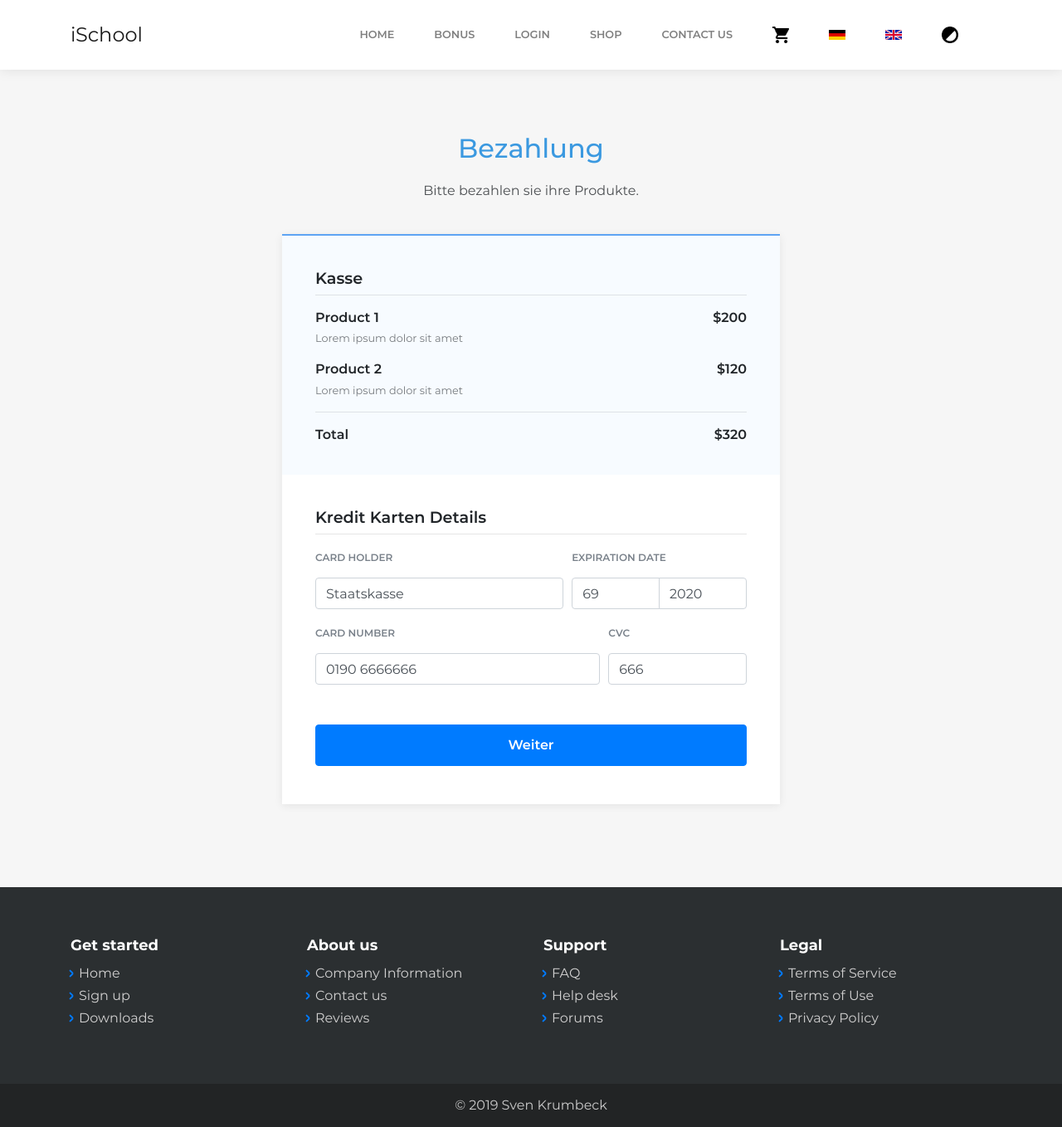
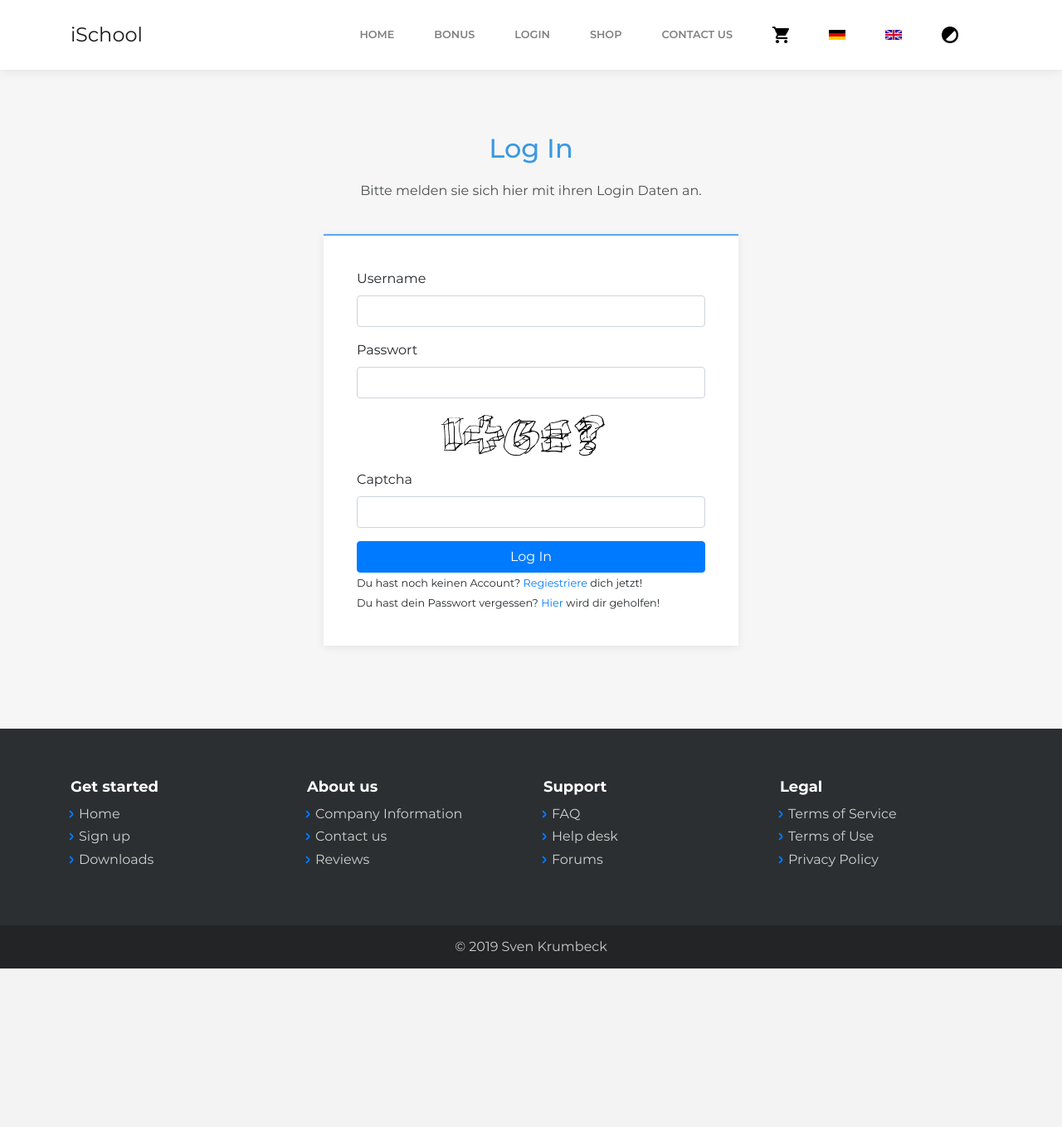
Before and after one commit to Kalzifer89/BUAN-Semesterprojekt, a PHP site: page /payment-page.php in a window 1280 px wide. Shown: the whole page at 83% size. After the commit the page ends 1167 px from the top, so only its background shows below. Run offline with PHP 8.4, Linux system fonts and the light colour scheme; data that the repository does not hold is empty.

Commit message:
Shopping Controller erweitert!

```diff
--- a/payment-page.php
+++ b/payment-page.php
@@ -1,48 +1,26 @@
-<?php include "core/header.php" ?>
-    <main class="page payment-page">
-        <section class="clean-block payment-form dark">
-            <div class="container">
-                <div class="block-heading">
-                    <h2 class="text-info">Bezahlung</h2>
-                    <p>Bitte bezahlen sie ihre Produkte.</p>
-                </div>
-                <form>
-                    <div class="products">
-                        <h3 class="title">Kasse</h3>
-                        <div class="item"><span class="price">$200</span>
-                            <p class="item-name">Product 1</p>
-                            <p class="item-description">Lorem ipsum dolor sit amet</p>
-                        </div>
-                        <div class="item"><span class="price">$120</span>
-                            <p class="item-name">Product 2</p>
-                            <p class="item-description">Lorem ipsum dolor sit amet</p>
-                        </div>
-                        <div class="total"><span>Total</span><span class="price">$320</span></div>
-                    </div>
-                    <div class="card-details">
-                        <h3 class="title">Kredit Karten Details</h3>
-                        <div class="form-row">
-                            <div class="col-sm-7">
-                                <div class="form-group"><label for="card-holder">Card Holder</label><input class="form-control" type="text" placeholder="Card Holder" value="Staatskasse"></div>
-                            </div>
-                            <div class="col-sm-5">
-                                <div class="form-group"><label>Expiration date</label>
-                                    <div class="input-group expiration-date"><input class="form-control" type="text" placeholder="MM" value="69"><input class="form-control" type="text" placeholder="YY" value="2020"></div>
-                                </div>
-                            </div>
-                            <div class="col-sm-8">
-                                <div class="form-group"><label for="card-number">Card Number</label><input class="form-control" type="text" id="card-number" placeholder="Card Number" value="0190 6666666"></div>
-                            </div>
-                            <div class="col-sm-4">
-                                <div class="form-group"><label for="cvc">CVC</label><input class="form-control" type="text" id="cvc" placeholder="CVC" value="666"></div>
-                            </div>
-                            <div class="col-sm-12">
-                                <div class="form-group"><button class="btn btn-primary btn-block" type="submit">Weiter</button></div>
-                            </div>
-                        </div>
-                    </div>
-                </form>
-            </div>
-        </section>
-    </main>
-  <?php include "core/footer.php" ?>
+<?php
+///////////////////////////////////////////////
+// Semesterproject - BUAN                     //
+// Fachbereich Medien FH-Kiel - 5. Semester  //
+// Beschreibung : Seite für de SHOP          //
+// Ersteller    : Sven Krumbeck              //
+// Stand        : 11.10.19                   //
+// Version      : 1.0                        //
+///////////////////////////////////////////////
+
+//Session Starten für Einkaufskorb
+session_start();
+
+include "core/header.php";
+
+  if (isset($_COOKIE["LoggedIn"]))
+  {
+    include "core/payment_controller.php";
+  }
+else {
+  include "core/login_field.php";
+}
+
+
+include "core/footer.php"
+?>
```
Also changed, not shown: core/payment_controller.php (added, +63 -0 lines), core/shopping_cart_controller.php (+6 -2 lines), assets/img/captcha.png.
